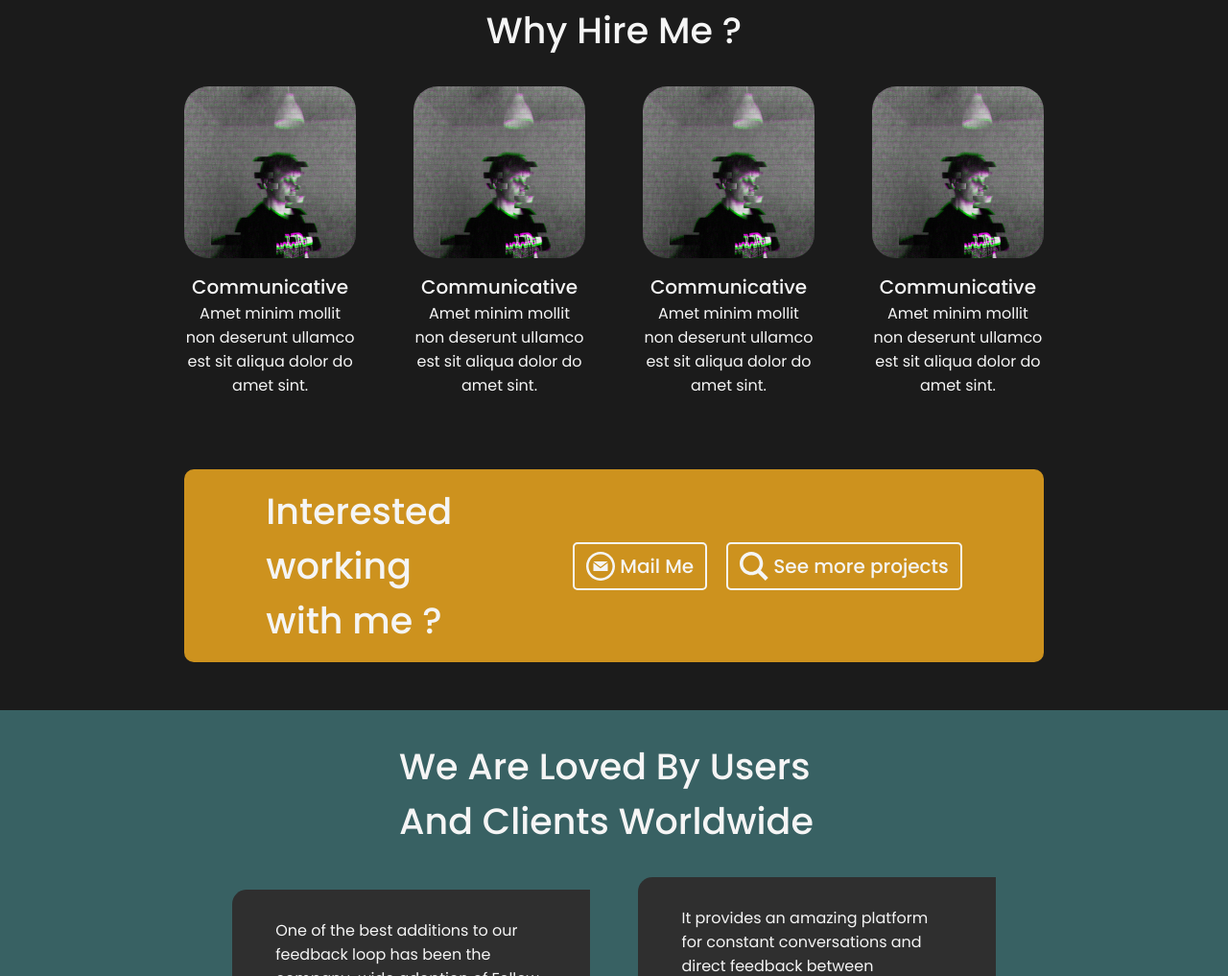
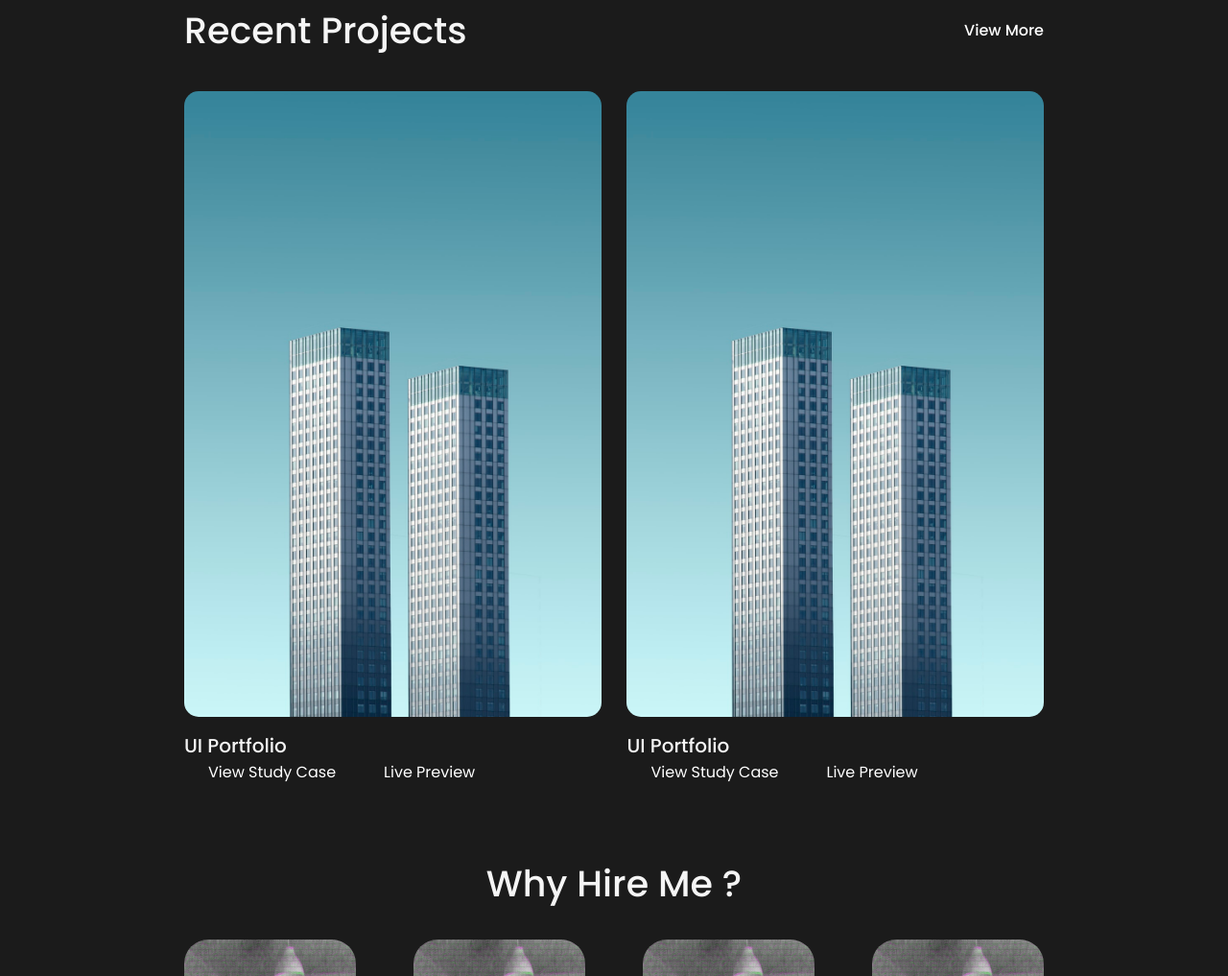
Before and after one commit to Torfhalal/TorfaPortfolio, a plain HTML site: page index.html in a window 1280 px wide. Shown: the part 680-1697 px from the top of the page at 96% size. Drawn offline with Linux system fonts and the light colour scheme.

Commit message:
Landing Projects Full Release

```diff
--- a/index.html
+++ b/index.html
@@ -67,6 +67,40 @@
         <div id="landing-resume">
         </div>
         <div id="landing-projects">
+            <div class="top-part">
+                <p class="text38px weight500">Recent Projects</p>
+                <a href=""><p class="weight500">View More</p></a>
+            </div>
+            <div class="bottom-part">
+                <div class="card">
+                    <a href="">
+                        <div class="top-card">
+                            <img src="img/Building_Picture.jpg" alt="ProjectOne">
+                        </div>
+                    </a>
+                    <div class="bottom-card">
+                        <p class="text20px weight500">UI Portfolio</p>
+                        <div>
+                            <a href="">View Study Case</a>
+                            <a href="">Live Preview</a>
+                        </div>
+                    </div>
+                </div>
+                <div class="card">
+                    <a href="">
+                        <div class="top-card">
+                            <img src="img/Building_Picture.jpg" alt="ProjectOne">
+                        </div>
+                    </a>
+                    <div class="bottom-card">
+                        <p class="text20px weight500">UI Portfolio</p>
+                        <div>
+                            <a href="">View Study Case</a>
+                            <a href="">Live Preview</a>
+                        </div>
+                    </div>
+                </div>
+            </div>
         </div>
         <div id="landing-why">
             <div class="top-part">
--- a/style.scss
+++ b/style.scss
@@ -178,14 +178,55 @@ ul{
     }
 }
 
+#landing-projects{
+    display: flex;
+    flex-direction: column;
+    justify-content: center;
+    align-items: center;
+    padding: 75px 0 0 0;
+    .top-part{
+        display: flex;
+        justify-content: space-between;
+        align-items: center;
+        width: 100%;
+    }
+    .bottom-part{
+        display: flex;
+        justify-content: space-between;
+        align-items: center;
+        padding: 35px 0 0 0;
+        .card{
+            display: flex;
+            flex-direction: column;
+            justify-content: center;
+            align-items: center;
+            width: 48.5%;
+            .top-card{
+                img{
+                    max-width: 100%;
+                    border-radius: 15px;
+                }
+            }
+            .bottom-card{
+                width: 100%;
+                padding: 15px 0 0 0;
+                div{
+                    display: flex;
+                    a{
+                        margin: 0 25px;
+                    }
+                }
+            }
+        }
+    }
+}
+
 #landing-why{
     display: flex;
     flex-direction: column;
     justify-content: center;
     align-items: center;
     padding: 75px 0 0 0;
-    .top-part{
-    }
     .bottom-part{
         display: flex;
         justify-content: space-between;
```
Also changed, not shown: img/Building_Picture.jpg (added), style.css, 1 other file.
